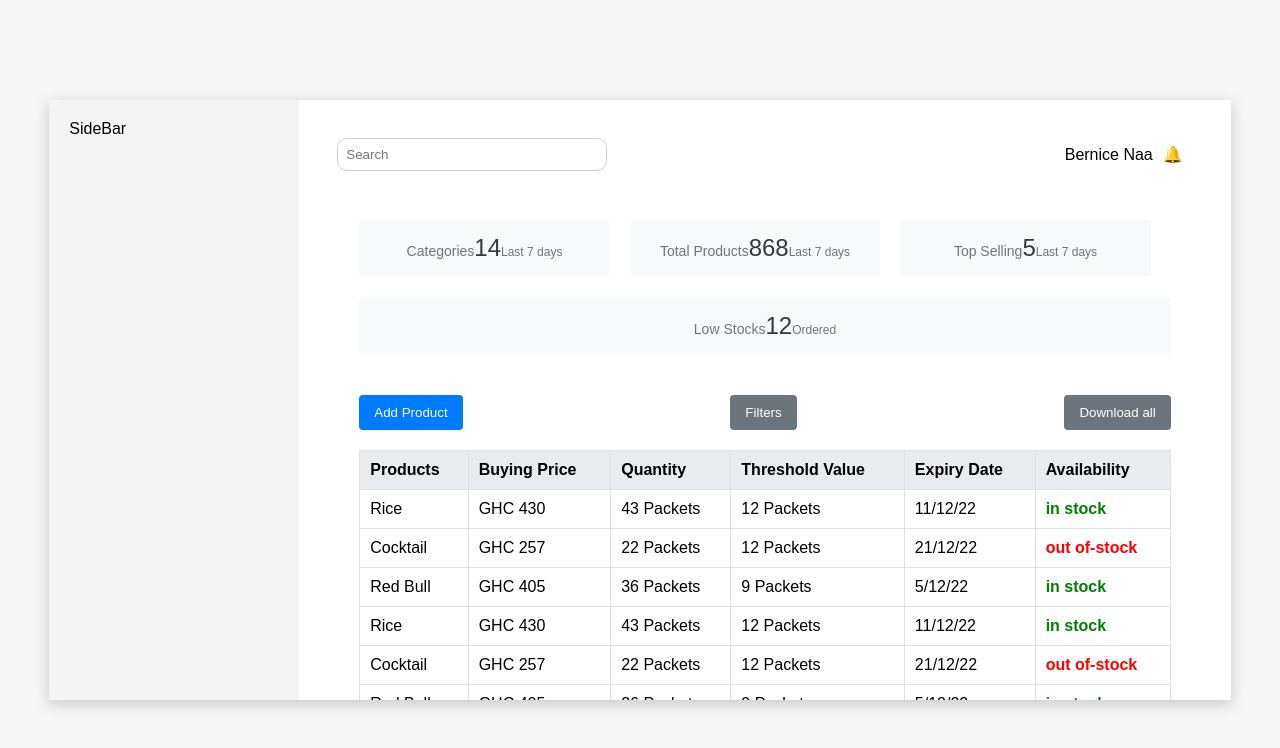
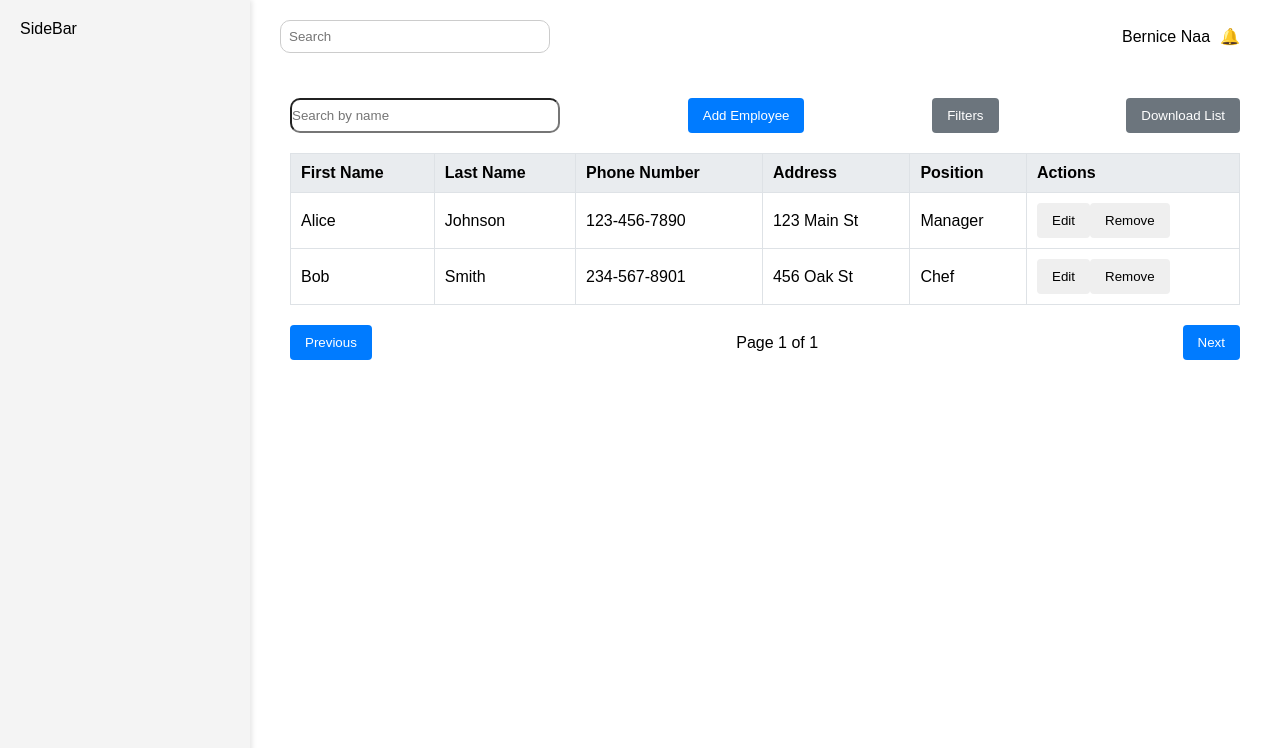
Before and after one commit to Eugenia-Minnah/Pub_Management_System, a React (Create React App) app in the folder frontend/: page / in a window 1280 px wide. Shown: the top 748 px of the page. Built offline with nearby package versions, Linux system fonts and the light colour scheme; a web font is replaced by a local one.

Commit message:
created employee accounts and form

```diff
--- /dev/null
+++ b/frontend/src/Admin/AddEmployeeForm.jsx
@@ -0,0 +1,76 @@
+// AddEmployeeForm.js
+import React, { useState, useEffect } from 'react';
+import '../Styles/AddEmployeeForm.css';
+
+export const AddEmployeeForm = ({ employee, onAdd, onEdit, onClose }) => {
+  const [firstName, setFirstName] = useState('');
+  const [lastName, setLastName] = useState('');
+  const [phone, setPhone] = useState('');
+  const [address, setAddress] = useState('');
+  const [position, setPosition] = useState('');
+
+  useEffect(() => {
+    if (employee) {
+      setFirstName(employee.firstName);
+      setLastName(employee.lastName);
+      setPhone(employee.phone);
+      setAddress(employee.address);
+      setPosition(employee.position);
+    }
+  }, [employee]);
+
+  const handleSubmit = (e) => {
+    e.preventDefault();
+    if (employee) {
+      onEdit({ ...employee, firstName, lastName, phone, address, position });
+    } else {
+      onAdd({ firstName, lastName, phone, address, position });
+    }
+    onClose();
+  };
+
+  return (
+    <div className="add-employee-form">
+      <h2>{employee ? 'Edit Employee' : 'Add Employee'}</h2>
+      <form onSubmit={handleSubmit}>
+        <input
+          type="text"
+          placeholder="First Name"
+          value={firstName}
+          onChange={(e) => setFirstName(e.target.value)}
+          required
+        />
+        <input
+          type="text"
+          placeholder="Last Name"
+          value={lastName}
+          onChange={(e) => setLastName(e.target.value)}
+          required
+        />
+        <input
+          type="tel"
+          placeholder="Phone Number"
+          value={phone}
+          onChange={(e) => setPhone(e.target.value)}
+          required
+        />
+        <input
+          type="text"
+          placeholder="Address"
+          value={address}
+          onChange={(e) => setAddress(e.target.value)}
+          required
+        />
+        <input
+          type="text"
+          placeholder="Position"
+          value={position}
+          onChange={(e) => setPosition(e.target.value)}
+          required
+        />
+        <button type="submit">{employee ? 'Update Employee' : 'Add Employee'}</button>
+        <button type="button" onClick={onClose}>Cancel</button>
+      </form>
+    </div>
+  );
+};
--- a/frontend/src/Admin/Admin.css
+++ b/frontend/src/Admin/Admin.css
@@ -1,8 +1,7 @@
 .app {
     display: flex;
-    width: 100%;
-    max-width: 1200px;
-    height: 600px;
+    width: 100vw;
+    height: 100vh;
     box-shadow: 0 4px 15px rgba(0, 0, 0, 0.2);
     background-color: #fff;
     overflow: hidden;
@@ -10,13 +9,8 @@
 
 .sidebar {
     width: 250px;
-    background-color: #f4f4f4;
     padding: 20px;
-}
-
-.header {
-    margin-top: 10px;
-    padding: 8px;
+    box-shadow: 2px 0 5px rgba(0, 0, 0, 0.1);
 }
 
 .main-content {
@@ -25,23 +19,12 @@
     flex-direction: column;
     height: 100%;
     overflow: auto;
+    margin: 0;
 }
 
 .content {
     flex: 1;
     width: 100%;
+    padding: 0;
     background-color: #ffffff;
-    padding: 20px;
-    border-radius: 8px;
 }
-
-/* Media Queries for Responsiveness */
-@media (max-width: 850px) {
-    .sidebar {
-        width: 200px;
-    }
-
-    .header input {
-        width: 100%;
-    }
-}
--- a/frontend/src/Admin/Admin.js
+++ b/frontend/src/Admin/Admin.js
@@ -1,8 +1,9 @@
 import React from 'react';
 import { SideBar } from '../components/SideBar';
 import { Header } from '../components/Header';
-import { Inventory } from '../Pages/Inventory';
+//import { Inventory } from '../Pages/Inventory';
 import './Admin.css';
+import { EmployeeAccounts} from '../Pages/EmployeeAccounts';
 
 export const Admin = () => {
   return (
@@ -11,7 +12,7 @@ export const Admin = () => {
       <main className="main-content">
         <Header className="header" />
         <div className="content">
-          <Inventory />
+          <EmployeeAccounts />
         </div>
       </main>
     </div>
--- /dev/null
+++ b/frontend/src/Pages/EmployeeAccounts.jsx
@@ -0,0 +1,167 @@
+import React, { useState } from 'react';
+import '../Styles/Employee.css';
+import { AddEmployeeForm } from '../Admin/AddEmployeeForm';
+
+const initialEmployees = [
+  { firstName: "Alice", lastName: "Johnson", phone: "123-456-7890", address: "123 Main St", position: "Manager" },
+  { firstName: "Bob", lastName: "Smith", phone: "234-567-8901", address: "456 Oak St", position: "Chef" },
+];
+
+export const EmployeeAccounts = () => {
+  const [employees, setEmployees] = useState(initialEmployees);
+  const [isFormOpen, setIsFormOpen] = useState(false);
+  const [currentEmployee, setCurrentEmployee] = useState(null);
+  const [searchTerm, setSearchTerm] = useState('');
+  const [selectedPosition, setSelectedPosition] = useState('');
+  const [showFilters, setShowFilters] = useState(false);
+
+  const generatePIN = () => {
+    return Math.floor(1000 + Math.random() * 9000).toString(); // Used to Generate a random 4-digit PIN for employee login
+  };
+
+  const filteredEmployees = employees.filter(emp => {
+    return (
+      (emp.firstName.toLowerCase().includes(searchTerm.toLowerCase()) ||
+      emp.lastName.toLowerCase().includes(searchTerm.toLowerCase())) &&
+      (!selectedPosition || emp.position === selectedPosition)
+    );
+  });
+
+  const handleAddEmployee = (newEmployee) => {
+    const employeeWithPIN = { ...newEmployee, pin: generatePIN() };
+    setEmployees([...employees, employeeWithPIN]);
+  };
+
+  const handleEditEmployee = (updatedEmployee) => {
+    setEmployees(
+      employees.map(emp =>
+        emp.phone === updatedEmployee.phone ? updatedEmployee : emp
+      )
+    );
+  };
+
+  const handleRemoveEmployee = (phone) => {
+    setEmployees(employees.filter(emp => emp.phone !== phone));
+  };
+
+  const openEditForm = (employee) => {
+    setCurrentEmployee(employee);
+    setIsFormOpen(true);
+  };
+
+  const closeForm = () => {
+    setIsFormOpen(false);
+    setCurrentEmployee(null);
+  };
+
+  const toggleFilters = () => {
+    setShowFilters(!showFilters);
+  };
+
+  const downloadCSV = () => {
+    const csvRows = [];
+    const headers = ['First Name', 'Last Name', 'Phone Number', 'Address', 'Position'];
+    csvRows.push(headers.join(','));
+
+    employees.forEach(emp => {
+      const row = [
+        emp.firstName,
+        emp.lastName,
+        emp.phone,
+        emp.address,
+        emp.position,
+      ];
+      csvRows.push(row.join(','));
+    });
+
+    const csvString = csvRows.join('\n');
+    const blob = new Blob([csvString], { type: 'text/csv' });
+    const url = URL.createObjectURL(blob);
+
+    const a = document.createElement('a');
+    a.setAttribute('href', url);
+    a.setAttribute('download', 'employee_list.csv');
+    a.click();
+    URL.revokeObjectURL(url);
+  };
+
+
+  return (
+    <div className="container">
+      <main className="main-content">
+        <section className="employees">
+          <div className="employees-header">
+            <input
+              type="text"
+              placeholder="Search by name"
+              value={searchTerm}
+              onChange={(e) => setSearchTerm(e.target.value)}
+            />
+            <button className="btn add-employee" onClick={() => setIsFormOpen(true)}>Add Employee</button>
+            <button className="btn filters" onClick={toggleFilters}>Filters</button>
+
+            {showFilters && (
+              <div className="filter-dropdown">
+                <select
+                  value={selectedPosition}
+                  onChange={(e) => setSelectedPosition(e.target.value)}
+                >
+                  <option value="">All Positions</option>
+                  <option value="Manager">Manager</option>
+                  <option value="Chef">Chef</option>
+                  {/* include more positions*/}
+                </select>
+              </div>
+            )}
+
+            <button className="btn download" onClick={downloadCSV}>Download List</button>
+
+          </div>
+
+          {isFormOpen && (
+            <AddEmployeeForm
+              employee={currentEmployee}
+              onAdd={handleAddEmployee}
+              onEdit={handleEditEmployee}
+              onClose={closeForm}
+            />
+          )}
+
+          <table className="employees-table">
+            <thead>
+              <tr>
+                <th>First Name</th>
+                <th>Last Name</th>
+                <th>Phone Number</th>
+                <th>Address</th>
+                <th>Position</th>
+                <th>Actions</th>
+              </tr>
+            </thead>
+            <tbody>
+              {filteredEmployees.map((employee, index) => (
+                <tr key={index}>
+                  <td>{employee.firstName}</td>
+                  <td>{employee.lastName}</td>
+                  <td>{employee.phone}</td>
+                  <td>{employee.address}</td>
+                  <td>{employee.position}</td>
+                  <td>
+                    <button className="btn edit" onClick={() => openEditForm(employee)}>Edit</button>
+                    <button className="btn remove" onClick={() => handleRemoveEmployee(employee.phone)}>Remove</button>
+                  </td>
+                </tr>
+              ))}
+            </tbody>
+          </table>
+
+          <div className="pagination">
+            <button className="btn prev">Previous</button>
+            <span>Page 1 of 1</span>
+            <button className="btn next">Next</button>
+          </div>
+        </section>
+      </main>
+    </div>
+  );
+};
--- /dev/null
+++ b/frontend/src/Styles/AddEmployeeForm.css
@@ -0,0 +1,38 @@
+/* AddEmployeeForm.css */
+.add-employee-form {
+    margin-bottom: 20px;
+    padding: 20px;
+    border: 1px solid #ccc;
+    border-radius: 8px;
+    background-color: #f9f9f9;
+}
+
+.add-employee-form h2 {
+    margin-bottom: 15px;
+}
+
+.add-employee-form input {
+    width: 100%;
+    padding: 10px;
+    margin-bottom: 10px;
+    border: 1px solid #ccc;
+    border-radius: 4px;
+}
+
+.add-employee-form button {
+    padding: 10px 15px;
+    border: none;
+    border-radius: 4px;
+    cursor: pointer;
+    margin-right: 10px;
+}
+
+.add-employee-form button[type="submit"] {
+    background-color: #007bff;
+    color: white;
+}
+
+.add-employee-form button[type="button"] {
+    background-color: #6c757d;
+    color: white;
+}
--- /dev/null
+++ b/frontend/src/Styles/Employee.css
@@ -0,0 +1,80 @@
+.container {
+    display: flex;
+    height: 100%;
+}
+
+.main-content {
+    flex: 1;
+    display: flex;
+    flex-direction: column;
+    height: 100%;
+    overflow: auto;
+    padding: 20px;
+    box-sizing: border-box;
+}
+
+.employees-header {
+    display: flex;
+    justify-content: space-between;
+    align-items: center;
+    margin-top: 25px;
+    margin-bottom: 20px;
+}
+.employees-header input{
+    width: 270px;
+    height: 35px;
+    border-radius: 10px;
+}
+.btn {
+    padding: 10px 15px;
+    border: none;
+    border-radius: 4px;
+    cursor: pointer;
+}
+
+.add-employee {
+    background-color: #007bff;
+    color: white;
+}
+
+.filters,
+.download {
+    background-color: #6c757d;
+    color: white;
+}
+.filter-dropdown {
+    position: absolute;
+    background-color: white;
+    border: 1px solid #ccc;
+    box-shadow: 0 4px 8px rgba(0, 0, 0, 0.1);
+    z-index: 1000;
+    padding: 10px;
+    margin-top: 5px;
+}
+.employees-table {
+    width: 100%;
+    border-collapse: collapse;
+    margin-bottom: 20px;
+}
+
+.employees-table th,
+.employees-table td {
+    padding: 10px;
+    border: 1px solid #dee2e6;
+}
+
+.employees-table th {
+    background-color: #e9ecef;
+    text-align: left;
+}
+
+.pagination {
+    display: flex;
+    justify-content: space-between;
+    align-items: center;
+}
+
+.pagination .btn {
+    background-color: #007bff;
+    color: white;
+}
```
